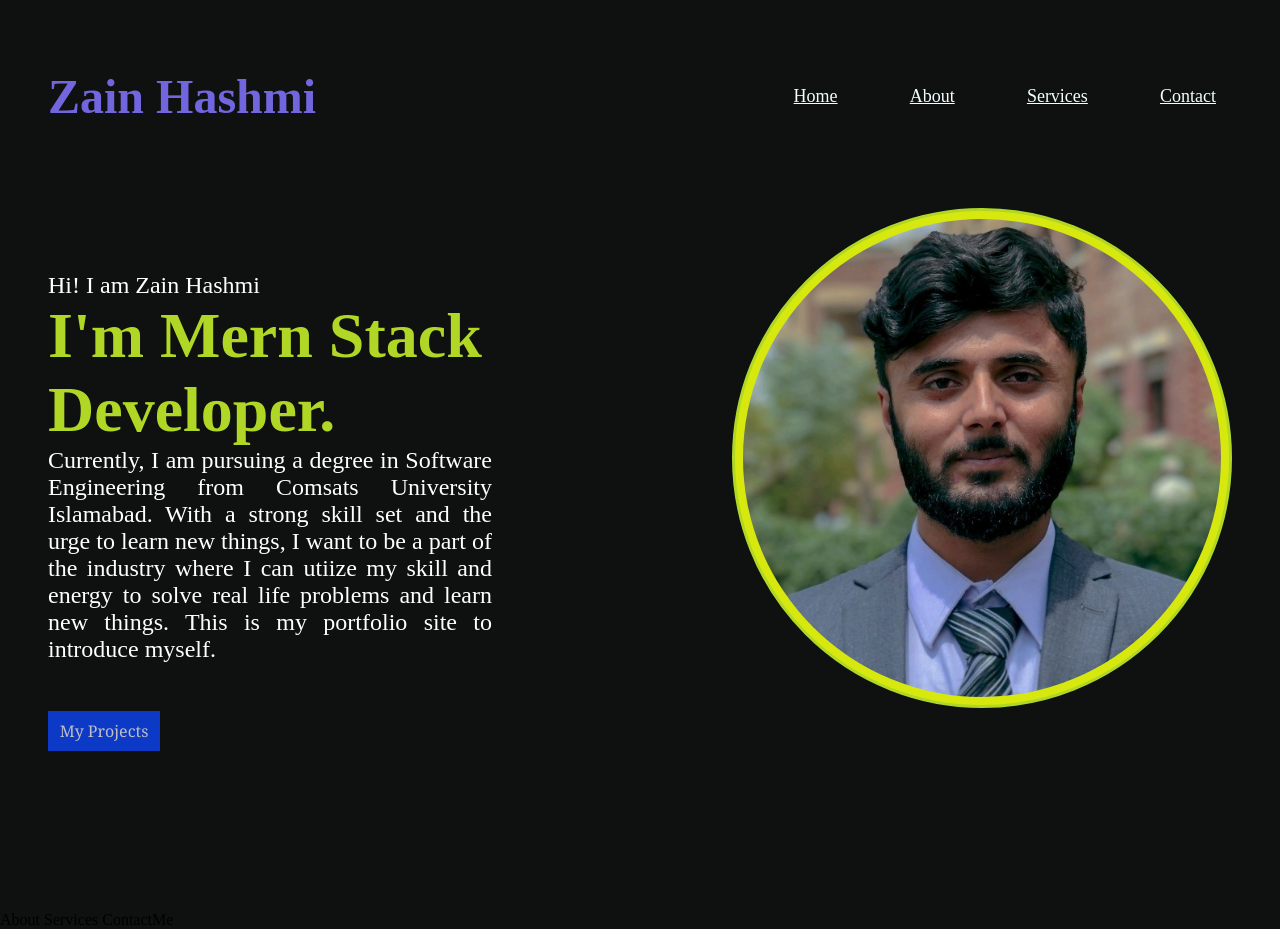
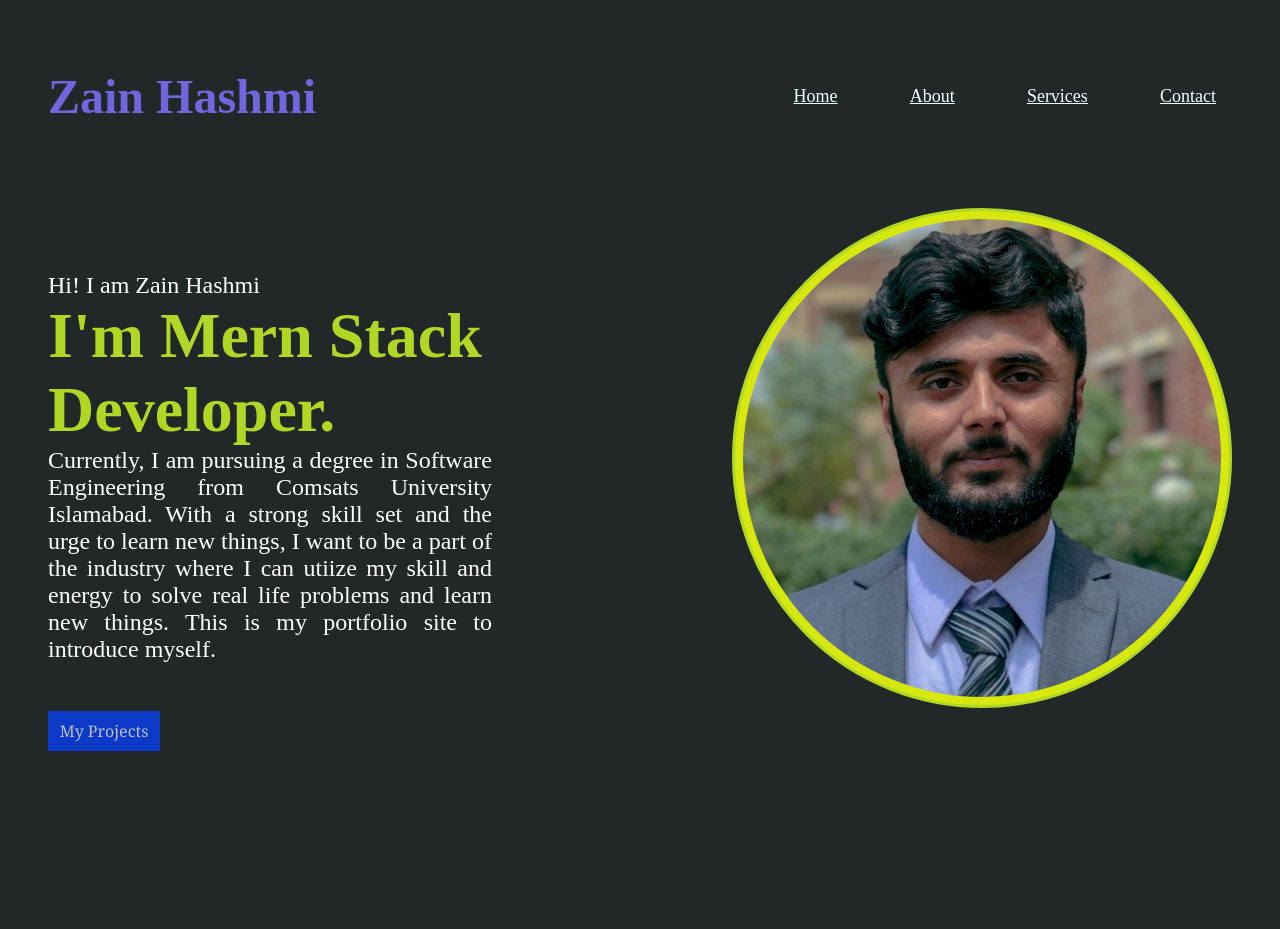
Before and after one commit to Z9dot/portfolio, a React (Create React App) app: page / in a window 1280 px wide. Built offline with nearby package versions, Linux system fonts and the light colour scheme; the HTML template or start-up script is replaced by a standard one.

Commit message:
something unexpected happened

```diff
--- a/src/App.js
+++ b/src/App.js
@@ -10,9 +10,6 @@ function App() {
       <Navbar />
       <Header/>
       </div>
-      About
-      Services
-      ContactMe
     </div>
   );
 }
--- a/src/Components/about/About.jsx
+++ b/src/Components/about/About.jsx
@@ -1,9 +1,23 @@
 import React from 'react'
 import './about.css'
+import Photo from '../../assets/Zain.jpg'
 const About = () => {
   return (
-    <div>
-      About
+    <div className='about__section'>
+      <div className='about_section_image'>
+        <img src={Photo} alt='Zain' />
+      </div>
+      <div className='about__section_description'>
+        <p>Hi! I am Zain Hashmi</p>
+        <h1>I'm Mern Stack Developer.</h1>
+        <p>
+          Currently, I am pursuing a degree in Software Engineering from Comsats
+          University Islamabad. With a strong skill set and the urge to learn
+          new things, I want to be a part of the industry where I can utiize my
+          skill and energy to solve real life problems and learn new things.
+          This is my portfolio site to introduce myself.
+        </p>
+      </div>
     </div>
   )
 }
--- a/src/Components/navbar/navbar.css
+++ b/src/Components/navbar/navbar.css
@@ -1,5 +1,5 @@
 * {
-  background-color: rgb(15, 16, 16);
+  background-color: rgb(34, 40, 40);
 }
 
 .navbar__container {
```
